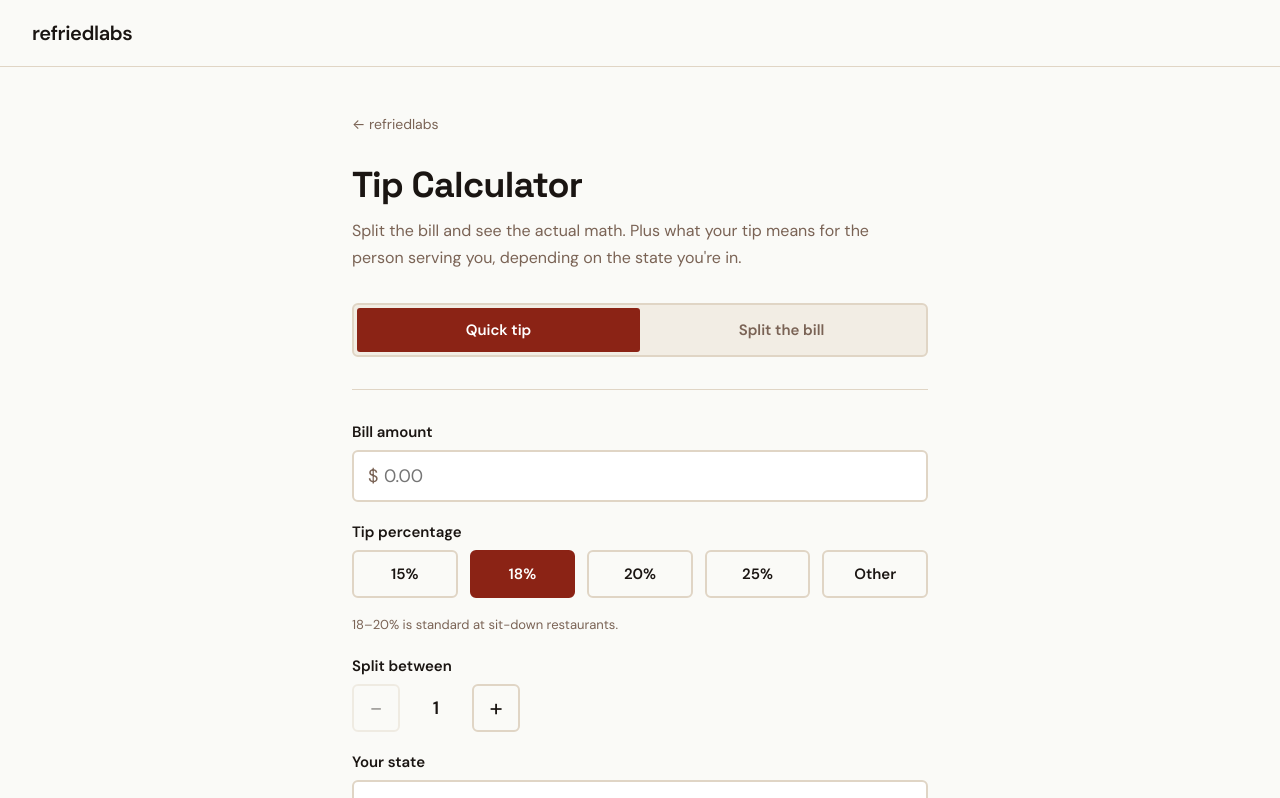
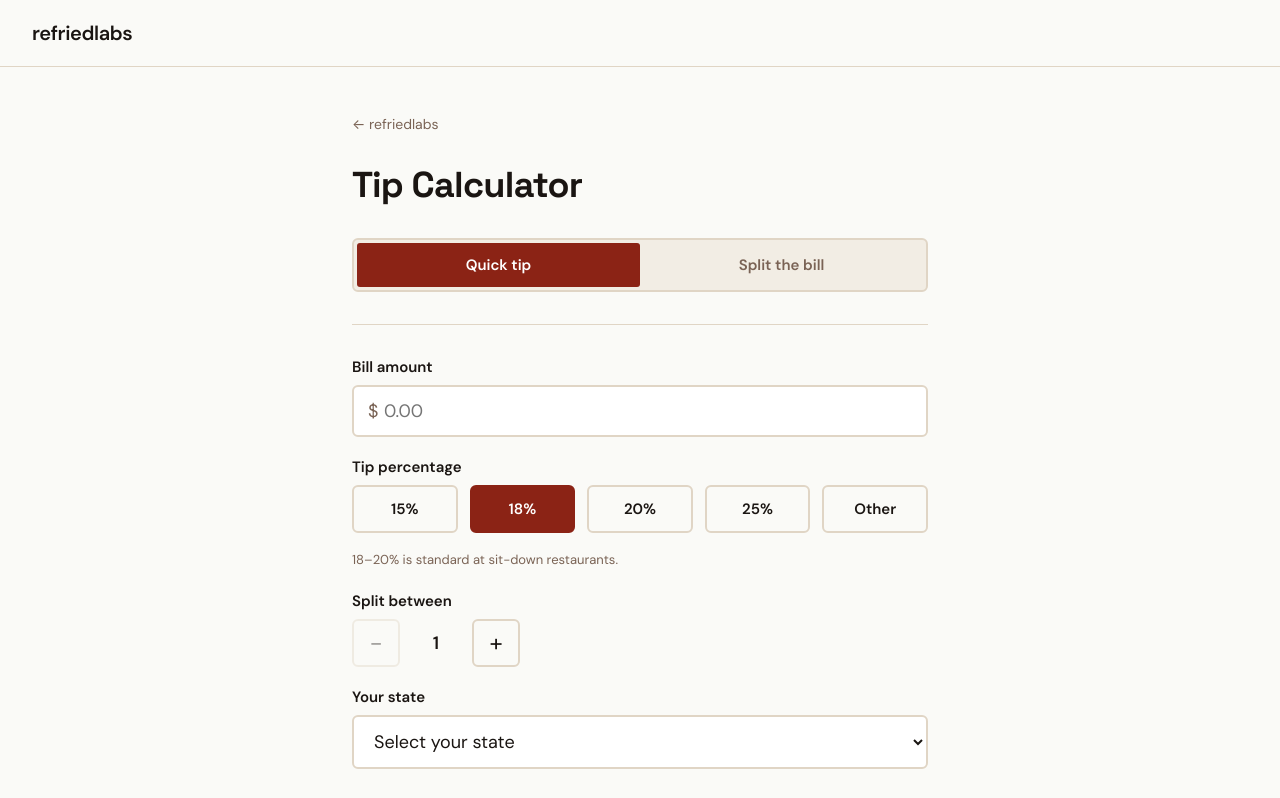
Before and after one commit to tsunamai/refriedlabs, a SvelteKit app: page /tools/tip-calculator in a window 1280 px wide. Shown: the top 798 px of the page. Built offline with nearby package versions, Linux system fonts and the light colour scheme.

Commit message:
chore: remove tool description paragraph from tip calculator

```diff
--- a/src/routes/tools/tip-calculator/+page.svelte
+++ b/src/routes/tools/tip-calculator/+page.svelte
@@ -313,10 +313,6 @@
 </nav>
 
 <h1>Tip Calculator</h1>
-<p class="tool-description">
-	Split the bill and see the actual math. Plus what your tip means for the person serving you,
-	depending on the state you're in.
-</p>
 
 <div class="mode-switch" role="group" aria-label="Calculator mode">
 	<button
```
